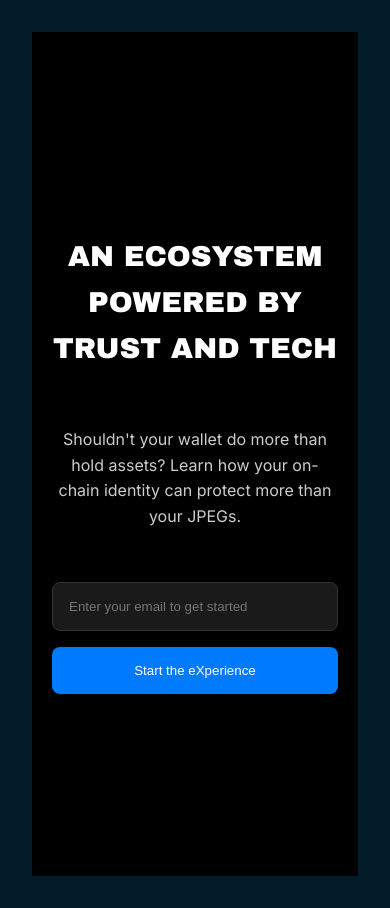
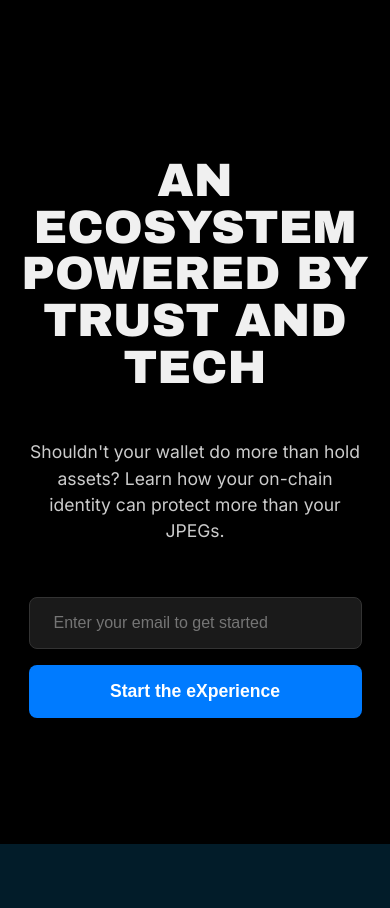
Before and after one commit to uploadnprogress/huemnz-frontend, a React (Vite) app: page / in a window 390 px wide. After the commit the page ends 844 px from the top, so only its background shows below. Built offline with nearby package versions, Linux system fonts and the light colour scheme.

Commit message:
Fix: Resolved Router context, landing visibility, and mobile text scaling

```diff
--- a/src/pages/GatewayPage.jsx
+++ b/src/pages/GatewayPage.jsx
@@ -8,17 +8,32 @@ function GatewayPage({ onEnter }) {
   const [isSubmitting, setIsSubmitting] = useState(false);
   const navigate = useNavigate();
 
+  // Animation variants for screen-filling effect
+  const containerVariants = {
+    hidden: { opacity: 0 },
+    visible: {
+      opacity: 1,
+      transition: { staggerChildren: 0.3, delayChildren: 0.2 }
+    }
+  };
+
+  const itemVariants = {
+    hidden: { opacity: 0, y: 30, scale: 0.9 },
+    visible: {
+      opacity: 1,
+      y: 0,
+      scale: 1,
+      transition: { duration: 0.8, ease: "easeOut" }
+    }
+  };
+
   const handleSubmit = async (event) => {
     event.preventDefault();
     if (!email) return;
-
     setIsSubmitting(true);
-    localStorage.setItem('userEmail', email); // Save email for persistence
-
     try {
       const formData = new FormData();
       formData.append('email', email);
-        formData.append('_subject', 'New Gateway Signup (Huemnz)');
       await fetch("https://formsubmit.co/ajax/info@huemn.life", {
         method: "POST",
         body: formData
@@ -26,21 +41,31 @@ function GatewayPage({ onEnter }) {
     } catch (error) {
       console.error("Gateway error:", error);
     }
-
     onEnter(email);
     navigate('/home');
   };
 
   return (
-    <motion.div className={styles.landingContainer} initial={{ opacity: 0 }} animate={{ opacity: 1 }}>
+    <motion.div
+      className={styles.landingContainer}
+      variants={containerVariants}
+      initial="hidden"
+      animate="visible"
+    >
       <div className={styles.content}>
-        <motion.h1 className={styles.title} initial={{ opacity: 0, y: 20 }} animate={{ opacity: 1, y: 0 }}>
+        <motion.h1 className={styles.title} variants={itemVariants}>
           An Ecosystem Powered by Trust and Tech
         </motion.h1>
-        <motion.p className={styles.description} initial={{ opacity: 0, y: 20 }} animate={{ opacity: 1, y: 0 }}>
+
+        <motion.p className={styles.description} variants={itemVariants}>
           Shouldn't your wallet do more than hold assets? Learn how your on-chain identity can protect more than your JPEGs.
         </motion.p>
-        <form className={styles.signupForm} onSubmit={handleSubmit}>
+
+        <motion.form
+          className={styles.signupForm}
+          onSubmit={handleSubmit}
+          variants={itemVariants}
+        >
           <input
             type="email"
             placeholder="Enter your email to get started"
@@ -52,7 +77,7 @@ function GatewayPage({ onEnter }) {
           <button type="submit" className={styles.ctaButton} disabled={isSubmitting}>
             {isSubmitting ? 'Entering...' : 'Start the eXperience'}
           </button>
-        </form>
+        </motion.form>
       </div>
     </motion.div>
   );
--- a/src/pages/GatewayPage.module.css
+++ b/src/pages/GatewayPage.module.css
@@ -4,14 +4,18 @@
   align-items: center;
   min-height: 100vh;
   width: 100%;
-  background-color: #000;
+  background-color: #000000;
   text-align: center;
   padding: 20px;
   box-sizing: border-box;
+  position: absolute;
+  top: 0;
+  left: 0;
+  overflow: hidden; /* Prevents stray scrollbars during animation */
 }
 
 .content {
-  max-width: 600px;
+  max-width: 800px; /* Increased to allow wider text on desktop */
   width: 100%;
   display: flex;
   flex-direction: column;
@@ -20,17 +24,41 @@
 }
 
 .title {
-  font-size: 2.5rem;
-  color: #ffffff !important; /* Force visible white */
-  font-weight: 700;
+  font-size: 3.5rem;
+  line-height: 1.1;
+  margin-bottom: 10px;
+  color: #f0f0f0 !important;
+  font-weight: 800;
 }
 
 .description {
-  font-size: 1.1rem;
-  color: #cccccc !important; /* Force visible gray */
+  font-size: 1.25rem;
+  line-height: 1.5;
+  color: #cccccc !important;
   margin-bottom: 2rem;
 }
 
+/* MOBILE RESPONSIVENESS - SCREEN FILLING LOGIC */
+@media (max-width: 600px) {
+  .title {
+    /* 12vw ensures it fills width but stays within bounds */
+    font-size: 12vw;
+    line-height: 1.0;
+    padding: 0 10px;
+    word-break: break-word; /* Prevents overflow if a word is very long */
+  }
+
+  .description {
+    font-size: 4.5vw;
+    padding: 0 15px;
+  }
+
+  .landingContainer {
+    padding: 10px;
+  }
+}
+
+/* Standard Form CSS */
 .signupForm {
   width: 100%;
   display: flex;
@@ -40,28 +68,27 @@
 }
 
 .emailInput {
-  padding: 1rem;
+  padding: 1rem 1.5rem;
+  font-size: 1rem;
+  border: 1px solid #333;
   background-color: #1a1a1a;
-  color: #fff;
-  border: 1px solid #333;
+  color: #e0e0e0;
   border-radius: 8px;
-  width: 100%;
+  width: 90%;
   max-width: 400px;
+  box-sizing: border-box;
 }
 
 .ctaButton {
   padding: 1rem 2rem;
+  font-size: 1.1rem;
+  font-weight: 600;
+  color: #ffffff;
   background-color: #007BFF;
-  color: #fff;
   border: none;
   border-radius: 8px;
   cursor: pointer;
-  width: 100%;
+  transition: all 0.3s ease;
+  width: 90%;
   max-width: 400px;
 }
-
-/* Mobile font scaling */
-@media (max-width: 600px) {
-  .title { font-size: 1.8rem; }
-  .description { font-size: 1rem; }
-}
```
Lines whose indentation alone changed are shown as unchanged.
